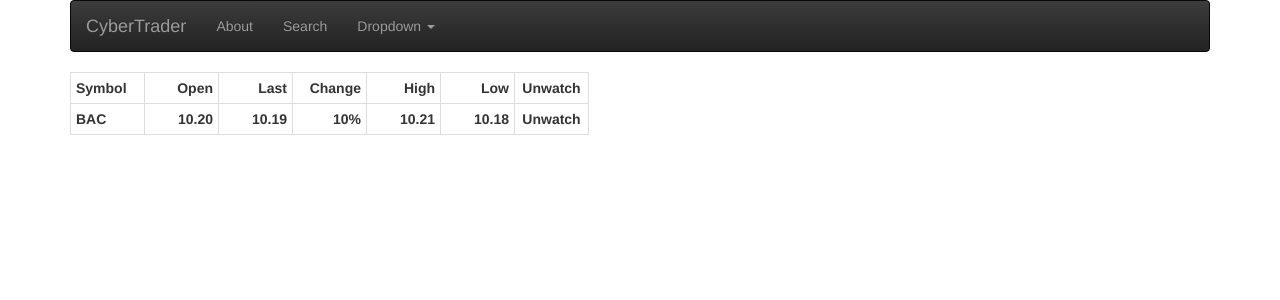
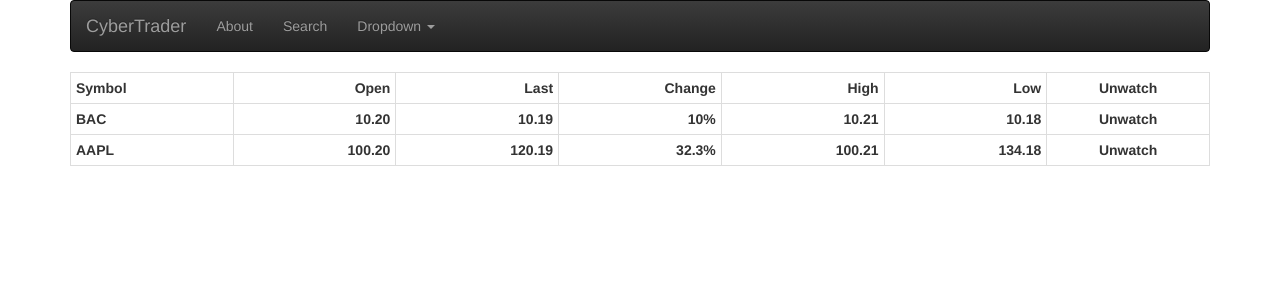
Before and after one commit to camcfarlin/cybertrader, a React (Create React App) app in the folder client/: page /portfolio in a window 1280 px wide. Shown: the top 300 px of the page. Built offline with nearby package versions, Linux system fonts and the light colour scheme; no server answers.

Commit message:
adjust demo

```diff
--- a/client/src/components/Portfolio/Portfolio.js
+++ b/client/src/components/Portfolio/Portfolio.js
@@ -27,6 +27,15 @@ const Portfolio = props => {
                         <th>10.18</th>
                         <th>Unwatch</th>
                     </tr>
+                    <tr>
+                        <th>AAPL</th>
+                        <th>100.20</th>
+                        <th>120.19</th>
+                        <th>32.3%</th>
+                        <th>100.21</th>
+                        <th>134.18</th>
+                        <th>Unwatch</th>
+                    </tr>
                 </tbody>
             </table>
             </div>
--- a/client/src/components/Portfolio/style.css
+++ b/client/src/components/Portfolio/style.css
@@ -1,11 +1,12 @@
 table {
     border-collapse: collapse;
+    width: 100%;
 }
 
-#box {
+/* #box {
     align-content: center;
 
-}
+} */
 th:first-child {
     text-align: left;
 }
```
Also changed, not shown: client/src/components/Demo.js (+20 -4 lines).
